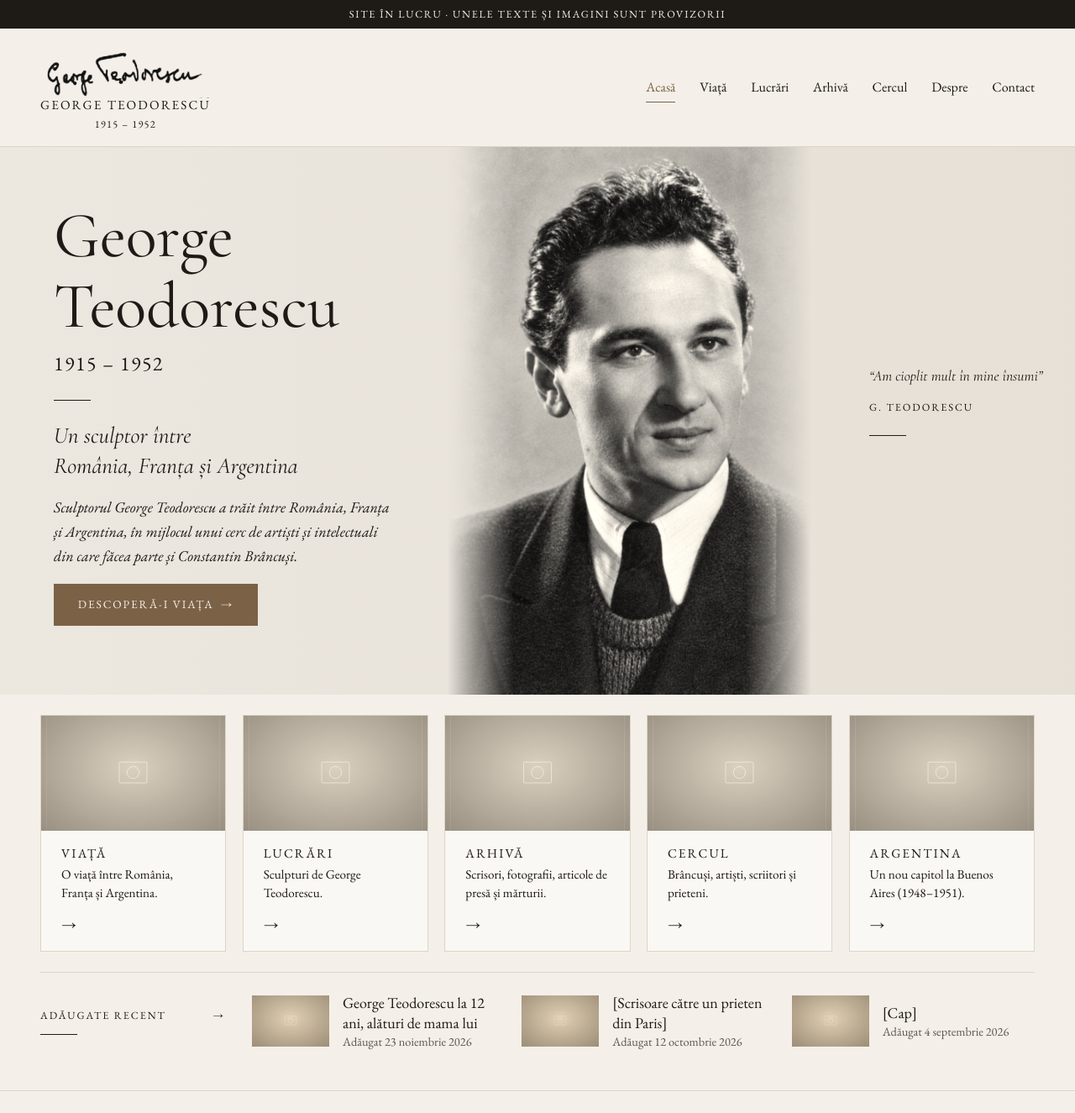
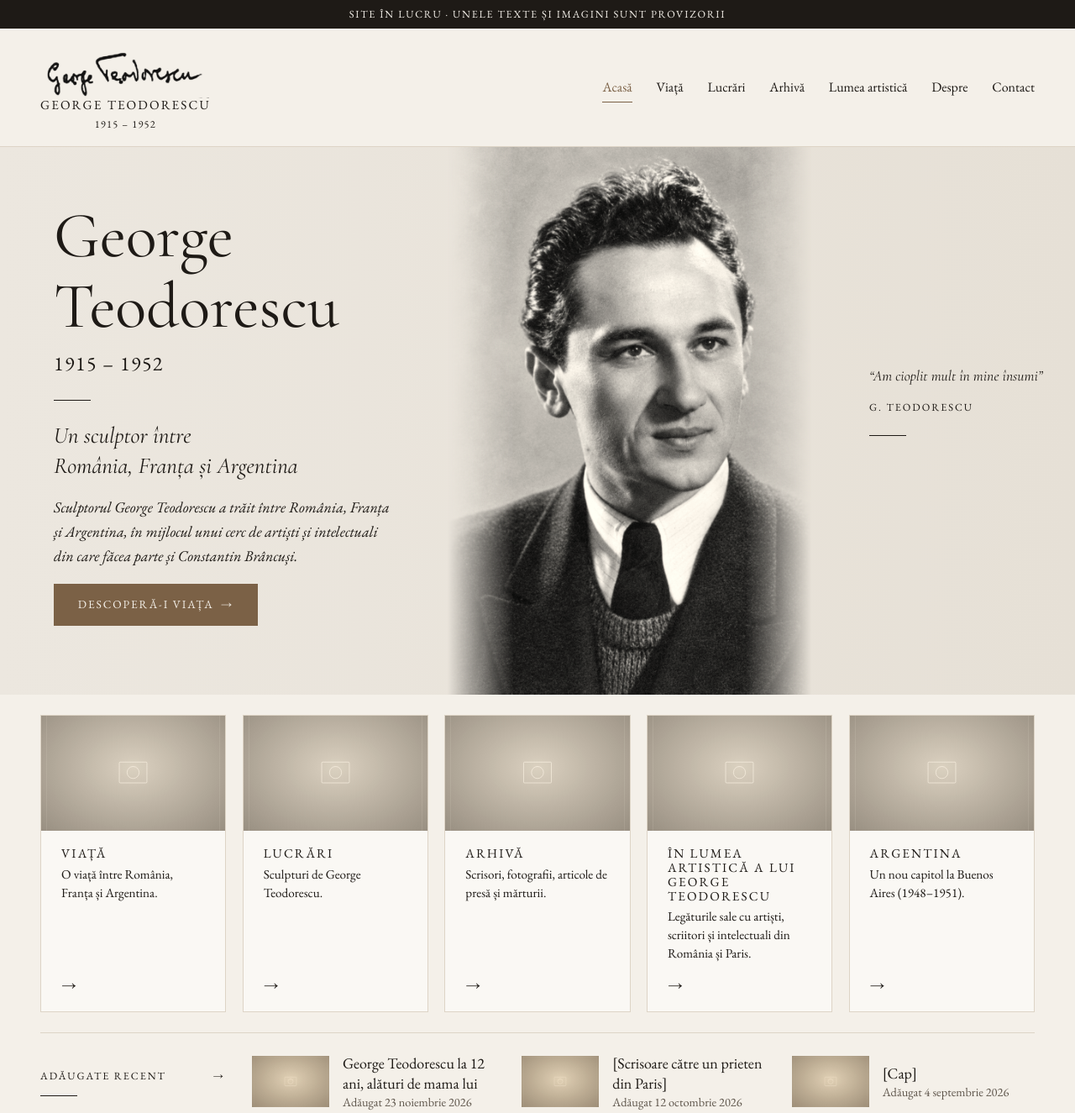
Before and after one commit to CrocoDealu/george-teodorescu-landing, a plain HTML site: page index.html in a window 1280 px wide. Shown: the top 1325 px of the page at 84% size. Drawn offline with nearby package versions, Linux system fonts and the light colour scheme.

Commit message:
Redenumește secțiunea Cercul

```diff
--- a/index.html
+++ b/index.html
@@ -26,7 +26,7 @@
       <a href="life.html">Viață</a>
       <a href="work.html">Lucrări</a>
       <a href="archive.html">Arhivă</a>
-      <a href="circle.html">Cercul</a>
+      <a href="circle.html">Lumea artistică</a>
       <a href="about.html">Despre</a>
       <a href="contact.html">Contact</a>
     </nav>
@@ -81,8 +81,8 @@
     <a class="card" href="circle.html">
       <img src="assets/img/placeholder.svg" alt="[George Teodorescu alături de Constantin Brâncuși]">
       <div class="card-body">
-        <h3>Cercul</h3>
-        <p>Brâncuși, artiști, scriitori și prieteni.</p>
+        <h3>În lumea artistică a lui George Teodorescu</h3>
+        <p>Legăturile sale cu artiști, scriitori și intelectuali din România și Paris.</p>
         <span class="arrow" aria-hidden="true"></span>
       </div>
     </a>
```
Also changed, not shown: about.html (+1 -1 lines), archive.html (+1 -1 lines), circle.html (+5 -5 lines), contact.html (+1 -1 lines), life.html (+1 -1 lines), work.html (+1 -1 lines).
